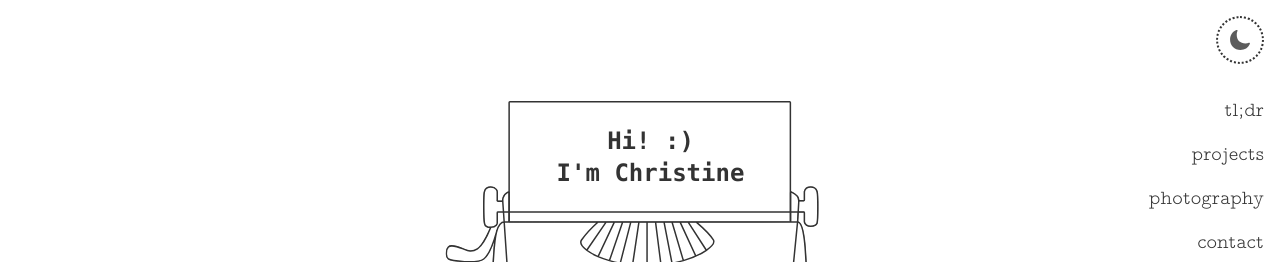
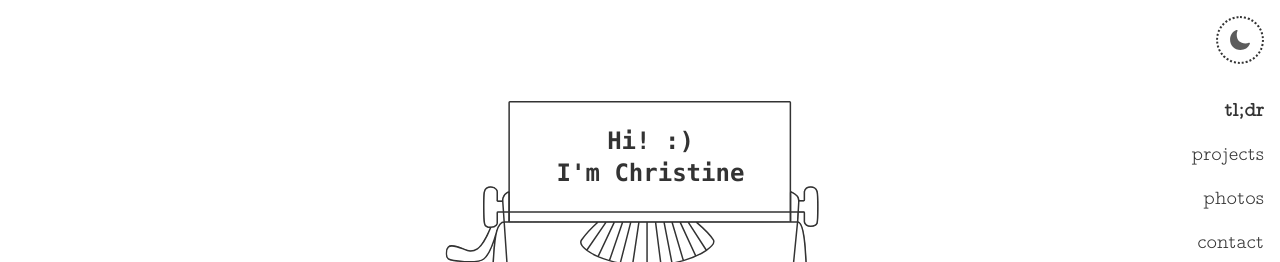
Before and after one commit to christineNg1028/website-v2, a React (Create React App) app: page / in a window 1280 px wide. Shown: the top 262 px of the page. Built offline with nearby package versions, Linux system fonts and the light colour scheme.

Commit message:
nav completed

```diff
--- a/src/components/Nav.tsx
+++ b/src/components/Nav.tsx
@@ -1,20 +1,39 @@
-import { useTheme } from "../ThemeProvider";
 import { HoverTextLink } from "./design system/HoverLink";
 
-export function Nav({ onNavigate }: { onNavigate: (section: string) => void }) {
+export function Nav({
+  onNavigate,
+  currentSection,
+}: {
+  onNavigate: (section: string) => void;
+  currentSection: string;
+}) {
   return (
     <nav className="fixed right-4 top-24 z-50 flex flex-col items-end gap-4 text-xl">
-      <HoverTextLink onClick={() => onNavigate("tldr")}>tl;dr</HoverTextLink>
-      <HoverTextLink onClick={() => onNavigate("projects")}>
+      <HoverTextLink
+        onClick={() => onNavigate("tldr")}
+        isActive={currentSection === "tldr"}
+      >
+        tl;dr
+      </HoverTextLink>
+      <HoverTextLink
+        onClick={() => onNavigate("projects")}
+        isActive={currentSection === "projects"}
+      >
         projects
       </HoverTextLink>
-      <HoverTextLink onClick={() => onNavigate("photos")}>
-        photography
+      <HoverTextLink
+        onClick={() => onNavigate("photos")}
+        isActive={currentSection === "photos"}
+      >
+        photos
       </HoverTextLink>
-      <HoverTextLink onClick={() => onNavigate("contact")}>
+      <HoverTextLink
+        onClick={() => onNavigate("contact")}
+        isActive={currentSection === "contact"}
+      >
         contact
       </HoverTextLink>
-      <HoverTextLink>resume</HoverTextLink>
+      <HoverTextLink to="/resume.pdf">resume</HoverTextLink>
     </nav>
   );
 }
--- a/src/components/design system/HoverLink.tsx
+++ b/src/components/design system/HoverLink.tsx
@@ -6,6 +6,7 @@ type HoverTextLinkProps = {
   onClick?: () => void;
   to?: string;
   isExternal?: boolean;
+  isActive?: boolean;
 };
 
 export const HoverTextLink: FC<HoverTextLinkProps> = ({
@@ -13,6 +14,7 @@ export const HoverTextLink: FC<HoverTextLinkProps> = ({
   onClick,
   to = "#",
   isExternal = false,
+  isActive = false,
 }) => {
   return (
     <a
@@ -25,7 +27,9 @@ export const HoverTextLink: FC<HoverTextLinkProps> = ({
       }}
       target={isExternal ? "_blank" : undefined}
       rel={isExternal ? "noopener noreferrer" : undefined}
-      className="w-fit underline underline-offset-8 decoration-dotted decoration-transparent hover:decoration-current transition duration-200 ease-in-out"
+      className={`w-fit underline underline-offset-8 decoration-dotted decoration-transparent hover:decoration-current transition duration-200 ease-in-out ${
+        isActive ? "font-semibold" : ""
+      }`}
     >
       {children}
     </a>
--- /dev/null
+++ b/src/hooks/useCurrentSection.ts
@@ -0,0 +1,42 @@
+import { useEffect, useState } from "react";
+
+export function useCurrentSection(sectionIds: string[]) {
+  const [currentSection, setCurrentSection] = useState("");
+
+  useEffect(() => {
+    const handleScroll = () => {
+      const viewportHeight = window.innerHeight;
+      let maxVisibleRatio = 0;
+      let visibleSection = currentSection;
+
+      for (const id of sectionIds) {
+        const el = document.getElementById(id);
+        if (!el) continue;
+
+        const rect = el.getBoundingClientRect();
+        const visibleHeight =
+          Math.min(rect.bottom, viewportHeight) - Math.max(rect.top, 0);
+        const sectionHeight = rect.height;
+
+        const visibleRatio =
+          visibleHeight > 0 ? visibleHeight / sectionHeight : 0;
+
+        if (visibleRatio > maxVisibleRatio) {
+          maxVisibleRatio = visibleRatio;
+          visibleSection = id;
+        }
+      }
+
+      if (visibleSection !== currentSection) {
+        setCurrentSection(visibleSection);
+      }
+    };
+
+    window.addEventListener("scroll", handleScroll, { passive: true });
+    handleScroll(); // initial check
+
+    return () => window.removeEventListener("scroll", handleScroll);
+  }, [sectionIds, currentSection]);
+
+  return currentSection;
+}
--- a/src/pages/home/Home.tsx
+++ b/src/pages/home/Home.tsx
@@ -7,8 +7,16 @@ import { OtherProjects } from "./OtherProjects";
 import { Photography } from "./Photography";
 import { Contact } from "./Contact";
 import { Nav } from "../../components/Nav";
+import { useCurrentSection } from "../../hooks/useCurrentSection";
 
 function Home() {
+  const currentSection = useCurrentSection([
+    "tldr",
+    "projects",
+    "photos",
+    "contact",
+  ]);
+
   const tldrRef = useRef<HTMLDivElement>(null);
   const projectsRef = useRef<HTMLDivElement>(null);
   const photosRef = useRef<HTMLDivElement>(null);
@@ -17,7 +25,7 @@ function Home() {
   return (
     <>
       <Nav
-        onNavigate={(section: string) => {
+        onNavigate={(section) => {
           const sectionMap: Record<string, React.RefObject<HTMLDivElement>> = {
             tldr: tldrRef,
             projects: projectsRef,
@@ -27,10 +35,11 @@ function Home() {
           const ref = sectionMap[section];
           ref?.current?.scrollIntoView({ behavior: "smooth" });
         }}
+        currentSection={currentSection}
       />
       <div
         ref={tldrRef}
-        id="tl;dr"
+        id="tldr"
         className="flex flex-col w-full max-w-4xl px-4 py-10 gap-12"
       >
         <AboutMe />
--- a/src/pages/home/Photography.tsx
+++ b/src/pages/home/Photography.tsx
@@ -56,7 +56,7 @@ export const Photography = () => {
     <div className="flex flex-col gap-10 text-left">
       <span className="text-2xl">Through my lens</span>
       <div className="flex flex-col gap-6">
-        <HoverTextLink to={Links.get("Photography") ?? ""}>
+        <HoverTextLink to={Links.get("Photography") ?? ""} isExternal>
           <div className="flex items-center gap-2 text-xl">
             {instagramIcon}ng.is.king
           </div>
```
